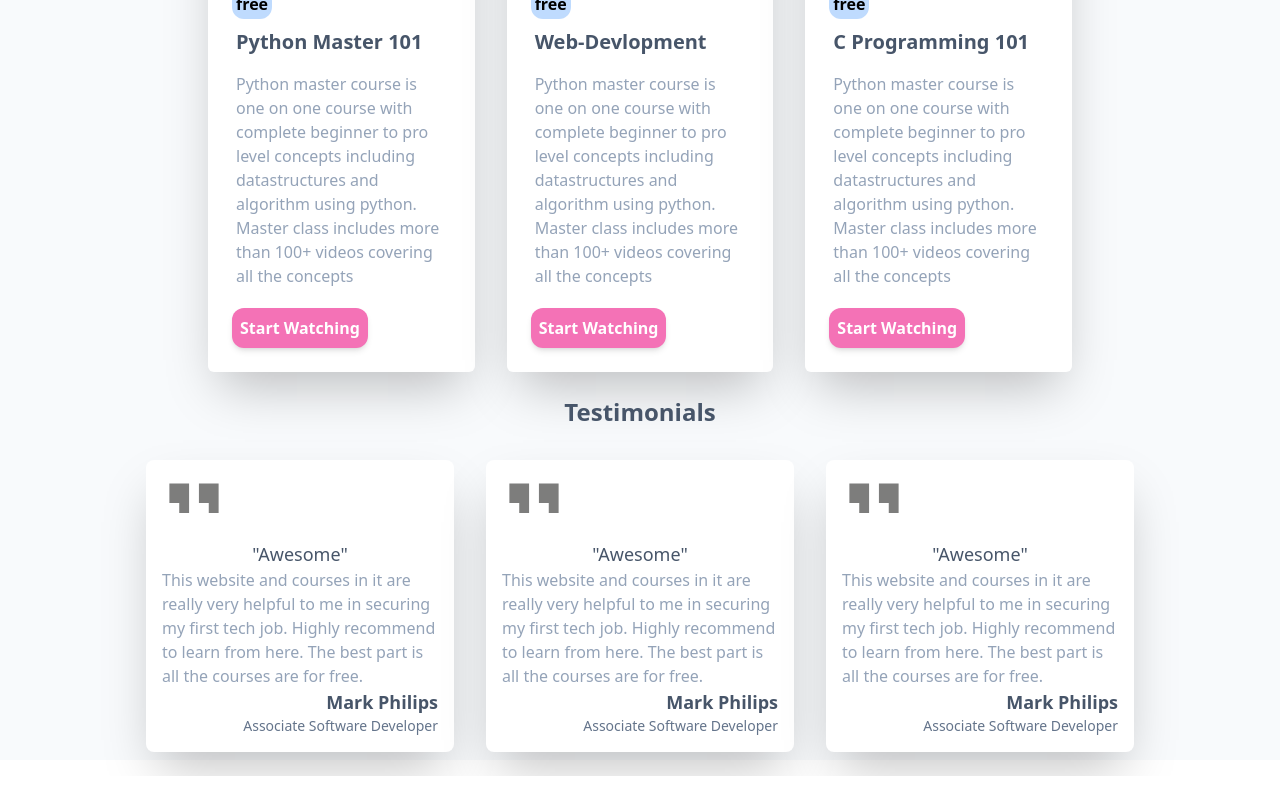
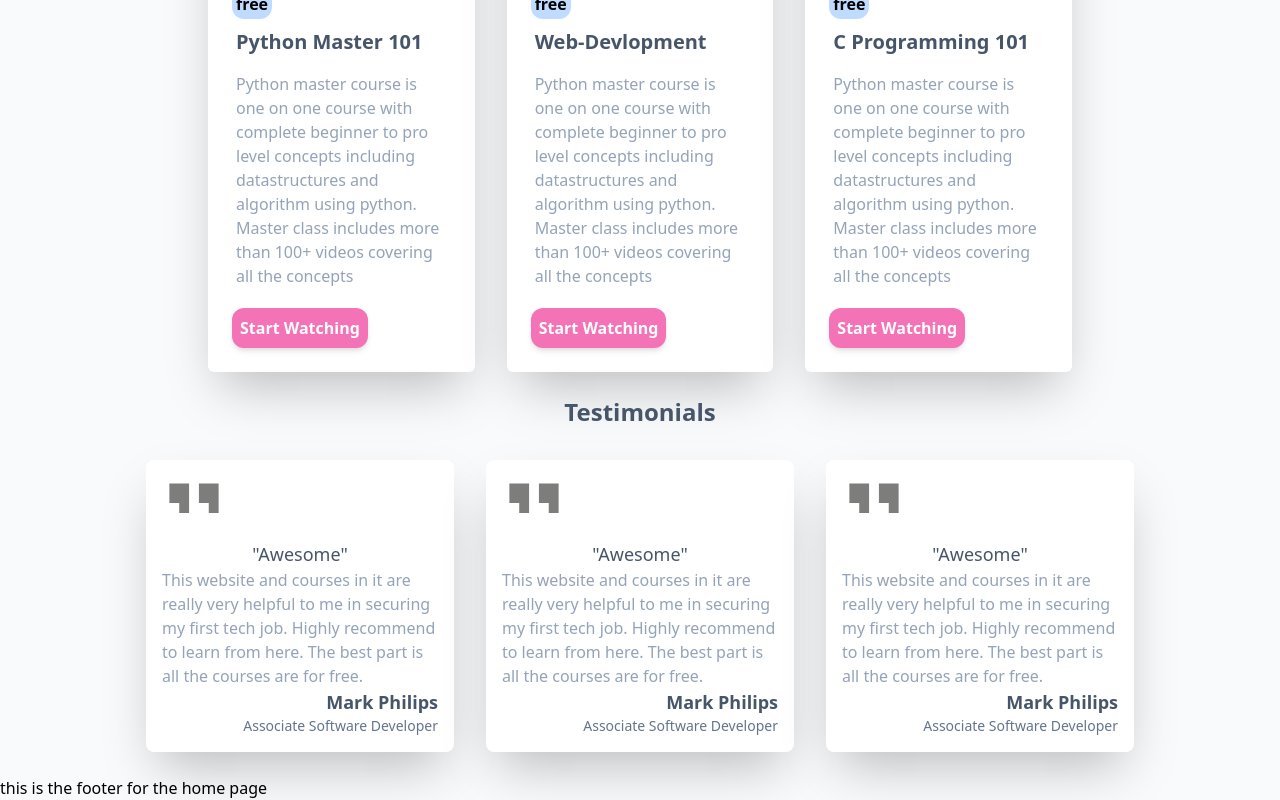
Before and after one commit to codewithcherry/Idonutcode_website_vite, a React (Vite) app: page / in a window 1280 px wide. Shown: the part 688-1488 px from the top of the page. Before the commit the page ends 1464 px from the top, so only its background shows below. Built offline with nearby package versions, Linux system fonts and the light colour scheme; no server answers.

Commit message:
add the footer component into home component

```diff
--- a/src/Components/Home/Home.jsx
+++ b/src/Components/Home/Home.jsx
@@ -2,6 +2,7 @@ import React from 'react'
 import LandingBanner from './LandingBanner'
 import Courses from './Courses'
 import Testimonial from './Testimonial'
+import Footer from './Footer'
 
 const Home = () => {
   return (
@@ -15,6 +16,9 @@ const Home = () => {
         <div>
           <Testimonial />
         </div>
+        <div>
+          <Footer />
+        </div>
     </div>
   )
 }
```
